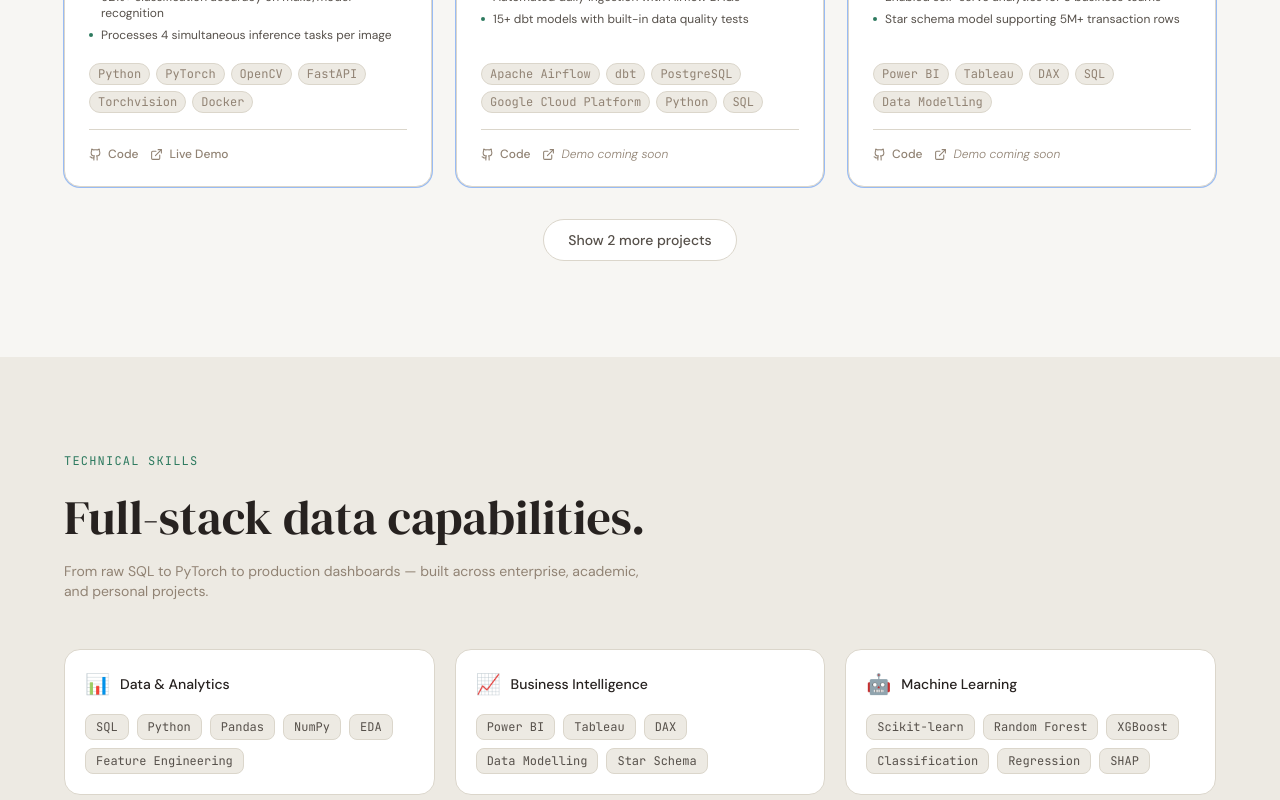
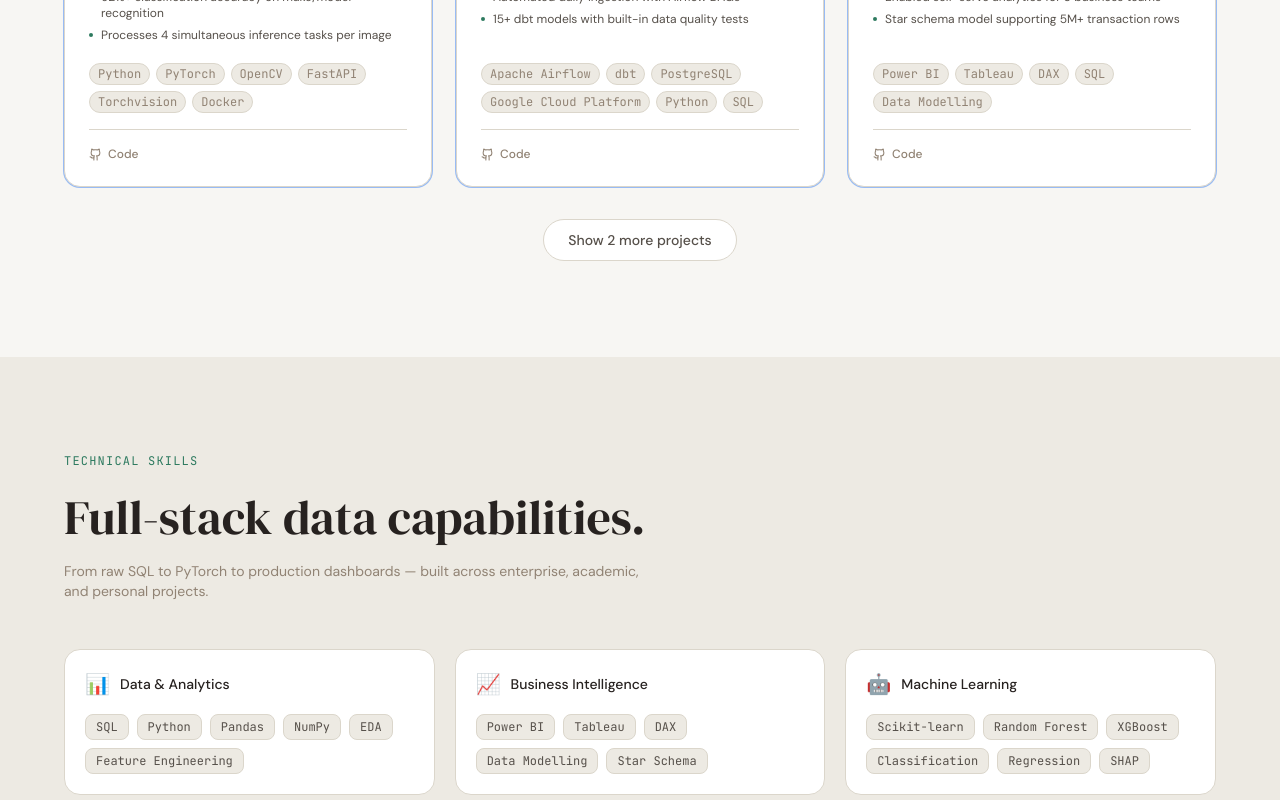
Before and after one commit to jeppusonal/Sonal_Portfolio, a Next.js app: page / in a window 1280 px wide. Shown: the part 4180-4980 px from the top of the page. Built offline with nearby package versions, Linux system fonts and the light colour scheme.

Commit message:
Remove demo links from project cards

```diff
--- a/src/components/layout/Footer.tsx
+++ b/src/components/layout/Footer.tsx
@@ -5,7 +5,7 @@ export default function Footer() {
     <footer className="border-t border-[var(--border)] py-10 px-6">
       <div className="max-w-6xl mx-auto flex flex-col md:flex-row items-center justify-between gap-4">
         <p className="text-sm text-[var(--text-muted)]">
-          © 2024 Sonal Suhas Rao · Sydney, NSW, Australia
+          © 2026 Sonal Suhas Rao · Sydney, NSW, Australia
         </p>
         <div className="flex items-center gap-4">
           <a
--- a/src/components/ui/ProjectCard.tsx
+++ b/src/components/ui/ProjectCard.tsx
@@ -1,6 +1,7 @@
 "use client";
+
 import { motion } from "framer-motion";
-import { ExternalLink, Github, Trophy } from "lucide-react";
+import { Github, Trophy } from "lucide-react";
 import { Project } from "@/lib/data";
 import { cn, categoryColors, categoryLabels } from "@/lib/utils";
 
@@ -10,7 +11,11 @@ interface ProjectCardProps {
   featured?: boolean;
 }
 
-export default function ProjectCard({ project, index, featured = false }: ProjectCardProps) {
+export default function ProjectCard({
+  project,
+  index,
+  featured = false,
+}: ProjectCardProps) {
   const colors = categoryColors[project.category];
 
   return (
@@ -24,7 +29,6 @@ export default function ProjectCard({ project, index, featured = false }: Projec
         featured && "ring-1 ring-[var(--accent)]/20"
       )}
     >
-      {/* Top accent bar */}
       <div
         className={cn("h-1 w-full", colors.bg)}
         style={{
@@ -40,7 +44,6 @@ export default function ProjectCard({ project, index, featured = false }: Projec
       />
 
       <div className="p-6 flex flex-col flex-1">
-        {/* Header */}
         <div className="flex items-start justify-between gap-3 mb-3">
           <div>
             <div className="flex items-center gap-2 mb-1.5">
@@ -54,6 +57,7 @@ export default function ProjectCard({ project, index, featured = false }: Projec
               >
                 {categoryLabels[project.category]}
               </span>
+
               {project.showcase && (
                 <span className="flex items-center gap-1 text-xs text-[var(--gold)] font-medium">
                   <Trophy size={11} />
@@ -61,14 +65,17 @@ export default function ProjectCard({ project, index, featured = false }: Projec
                 </span>
               )}
             </div>
+
             <h3 className="font-display text-xl text-[var(--text-primary)] group-hover:text-[var(--accent)] transition-colors">
               {project.title}
             </h3>
-            <p className="text-xs text-[var(--text-muted)] mt-0.5">{project.tagline}</p>
+
+            <p className="text-xs text-[var(--text-muted)] mt-0.5">
+              {project.tagline}
+            </p>
           </div>
         </div>
 
-        {/* Problem / Solution */}
         <div className="space-y-4 mb-5 flex-1">
           <div>
             <p className="text-xs font-mono text-[var(--text-muted)] uppercase tracking-wider mb-1">
@@ -78,6 +85,7 @@ export default function ProjectCard({ project, index, featured = false }: Projec
               {project.problem}
             </p>
           </div>
+
           <div>
             <p className="text-xs font-mono text-[var(--text-muted)] uppercase tracking-wider mb-1">
               Solution
@@ -87,35 +95,35 @@ export default function ProjectCard({ project, index, featured = false }: Projec
             </p>
           </div>
 
-          {/* Results */}
           <div>
             <p className="text-xs font-mono text-[var(--text-muted)] uppercase tracking-wider mb-2">
               Key Results
             </p>
             <ul className="space-y-1.5">
-              {project.results.slice(0, 3).map((r) => (
-                <li key={r} className="flex items-start gap-2 text-xs text-[var(--text-secondary)]">
+              {project.results.slice(0, 3).map((result) => (
+                <li
+                  key={result}
+                  className="flex items-start gap-2 text-xs text-[var(--text-secondary)]"
+                >
                   <span className="mt-1.5 w-1 h-1 rounded-full bg-[var(--accent-light)] flex-shrink-0" />
-                  {r}
+                  {result}
                 </li>
               ))}
             </ul>
           </div>
         </div>
 
-        {/* Stack chips */}
         <div className="flex flex-wrap gap-1.5 mb-4">
-          {project.stack.map((s) => (
+          {project.stack.map((skill) => (
             <span
-              key={s}
+              key={skill}
               className="text-xs px-2 py-0.5 rounded-full bg-[var(--bg-subtle)] border border-[var(--border)] text-[var(--text-muted)] font-mono"
             >
-              {s}
+              {skill}
             </span>
           ))}
         </div>
 
-        {/* Links */}
         <div className="flex items-center gap-3 pt-4 border-t border-[var(--border)]">
           {project.github && (
             <a
@@ -128,23 +136,6 @@ export default function ProjectCard({ project, index, featured = false }: Projec
               Code
             </a>
           )}
-          {project.demo && project.demo !== "#" && (
-            <a
-              href={project.demo}
-              target="_blank"
-              rel="noopener noreferrer"
-              className="flex items-center gap-1.5 text-xs font-medium text-[var(--text-muted)] hover:text-[var(--text-primary)] transition-colors"
-            >
-              <ExternalLink size={13} />
-              Live Demo
-            </a>
-          )}
-          {project.demo === "#" && (
-            <span className="flex items-center gap-1.5 text-xs text-[var(--text-muted)] italic">
-              <ExternalLink size={13} />
-              Demo coming soon
-            </span>
-          )}
         </div>
       </div>
     </motion.article>
```
